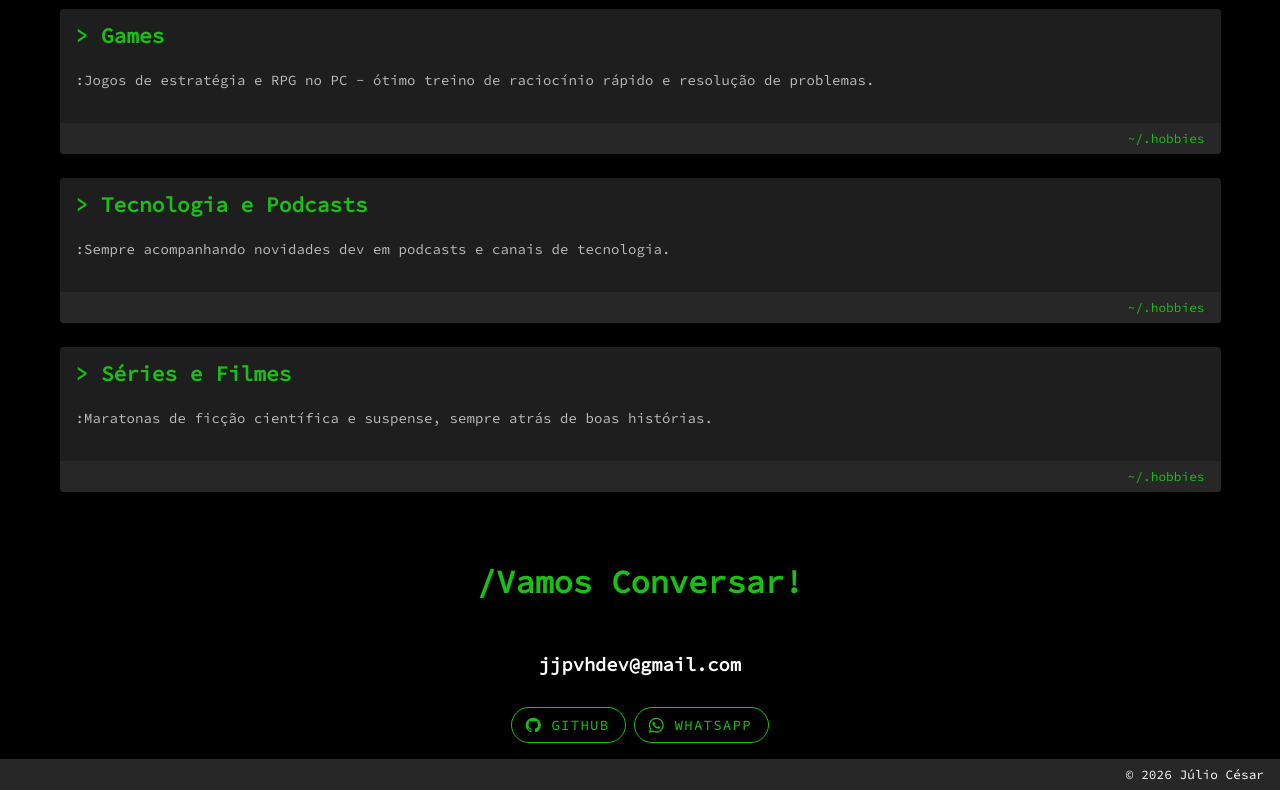
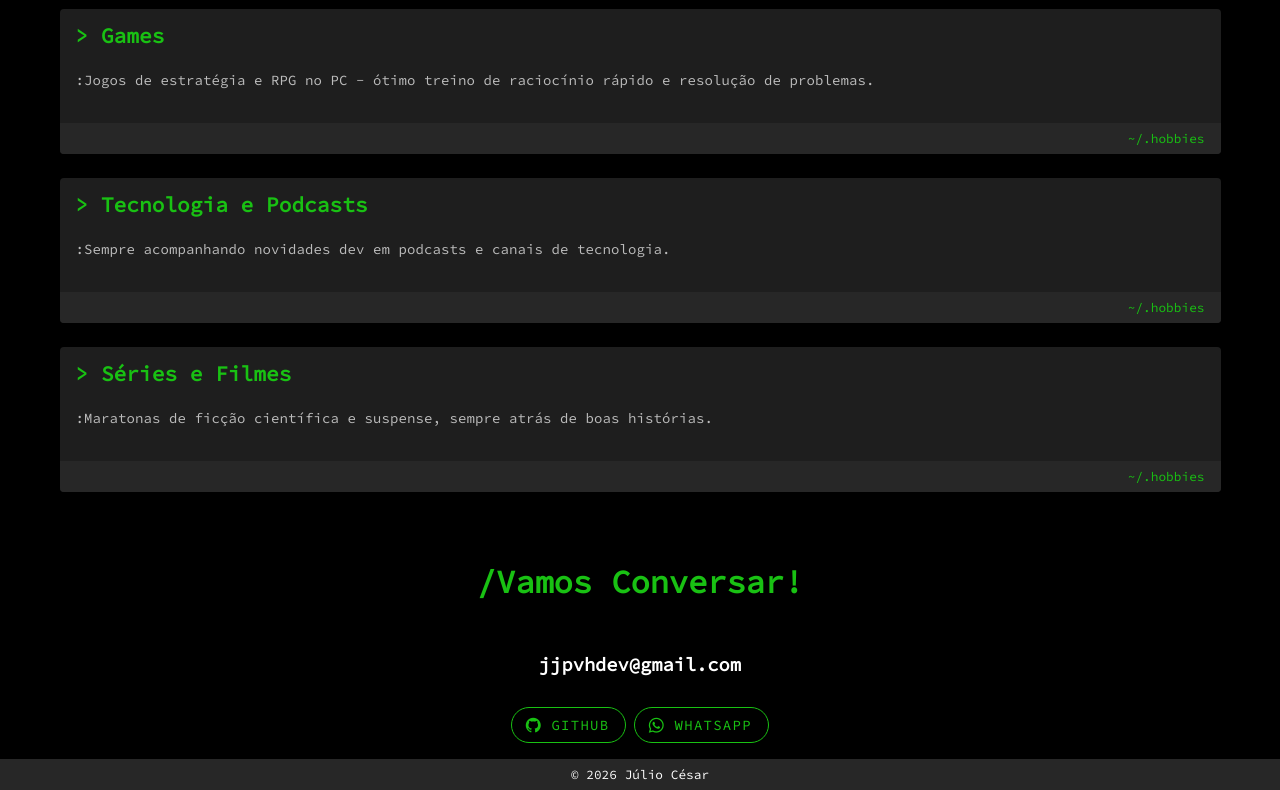
Before and after one commit to juliopvh/Portif-lio, a plain HTML site: page index.html in a window 1280 px wide. Shown: the part 3093-3883 px from the top of the page. Drawn offline with nearby package versions, Linux system fonts and the light colour scheme.

Commit message:
Centraliza rodape

```diff
--- a/index.html
+++ b/index.html
@@ -189,9 +189,8 @@
             </v-col>
           </section>
         </main>
-        <footer class="v-footer v-sheet theme--dark" data-booted="true">
+        <footer class="v-footer v-sheet theme--dark justify-center" data-booted="true">
           <!-- Baseado no template "Hacker" do projeto Freefolio (OSSPH), por Jofferson R Tiquez — MIT: https://github.com/OSSPhilippines/freefolio -->
-          <v-spacer></v-spacer>
           <small>© 2026 Júlio César</small>
         </footer>
       </v-app>
```
